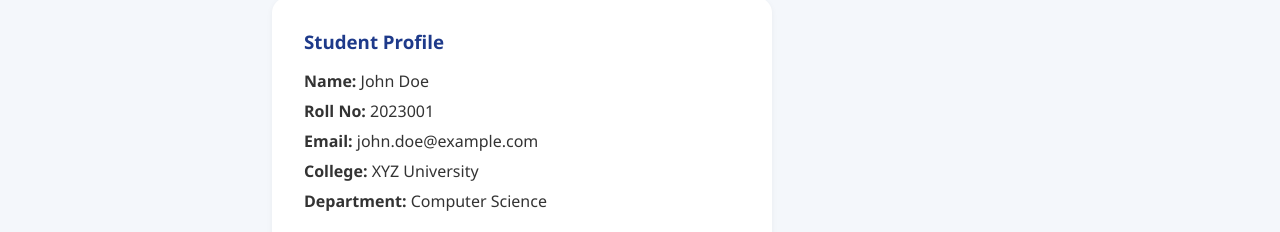
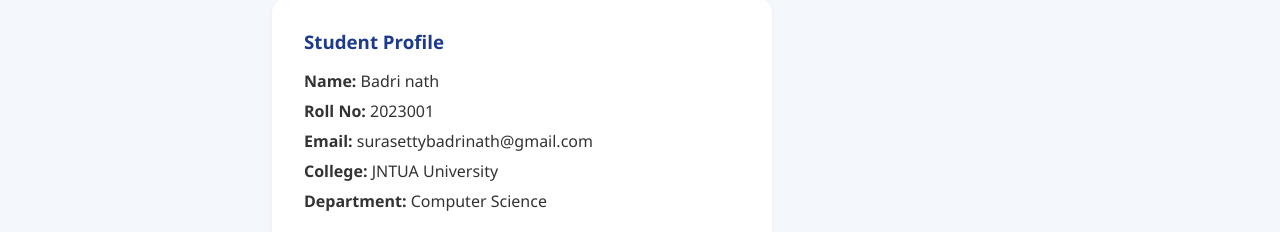
Before and after one commit to badri143-alt/Student-dashboard, a plain HTML site: page index.html in a window 1280 px wide. Shown: the part 1050-1282 px from the top of the page. Drawn offline with Linux system fonts and the light colour scheme.

Commit message:
Index.html

```diff
--- a/index.html
+++ b/index.html
@@ -108,10 +108,10 @@
     <!-- Profile Info -->
     <section class="profile-card">
       <h3>Student Profile</h3>
-      <p><strong>Name:</strong> John Doe</p>
+      <p><strong>Name:</strong> Badri nath</p>
       <p><strong>Roll No:</strong> 2023001</p>
-      <p><strong>Email:</strong> john.doe@example.com</p>
-      <p><strong>College:</strong> XYZ University</p>
+      <p><strong>Email:</strong> surasettybadrinath@gmail.com</p>
+      <p><strong>College:</strong> JNTUA University</p>
       <p><strong>Department:</strong> Computer Science</p>
     </section>
   </main>
```
